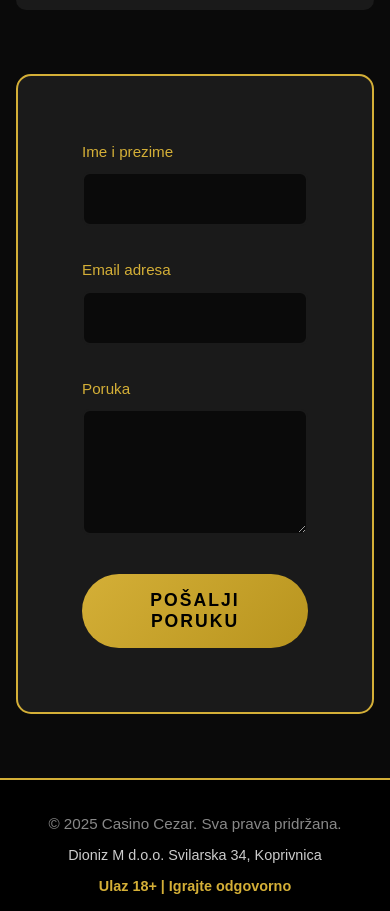
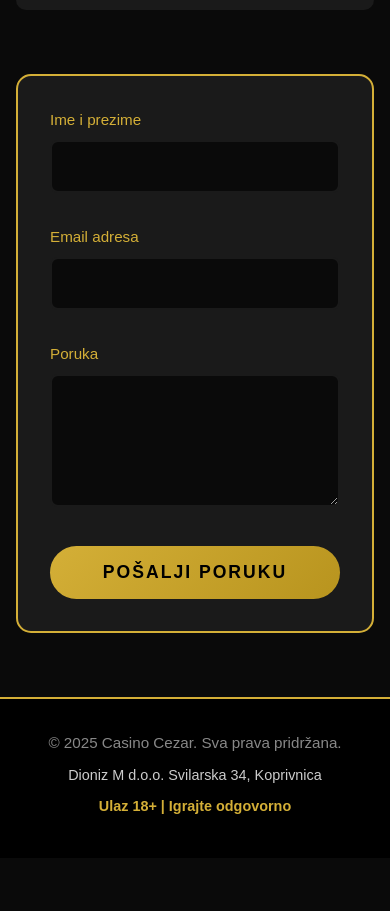
Before and after one commit to perfoo/casino, a website built with Vite: page index.html in a window 390 px wide. Shown: the part 6802-7713 px from the top of the page. After the commit the page ends 7660 px from the top, so only its background shows below. Built offline with nearby package versions, Linux system fonts and the light colour scheme.

Commit message:
Improve mobile contact form inputs

```diff
--- a/styles.css
+++ b/styles.css
@@ -1049,6 +1049,16 @@ section {
     .contact-grid {
         grid-template-columns: 1fr;
     }
+
+    .contact-form {
+        padding: var(--spacing-md);
+    }
+
+    .form-group input,
+    .form-group textarea {
+        padding: calc(var(--spacing-sm) * 0.9);
+        font-size: 1.05rem;
+    }
 }
 
 @media (max-width: 520px) {
```
Lines whose indentation alone changed are shown as unchanged.
